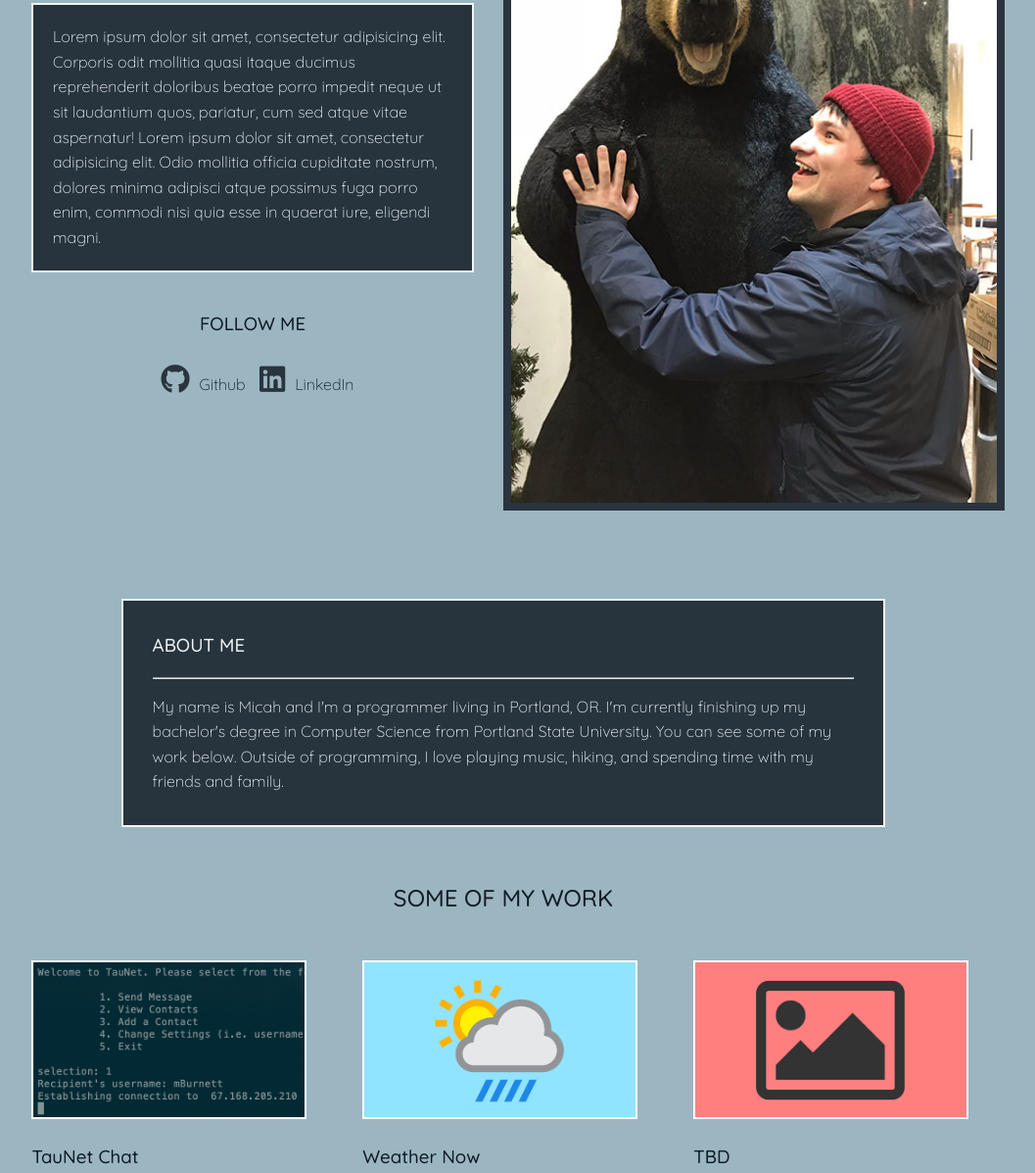
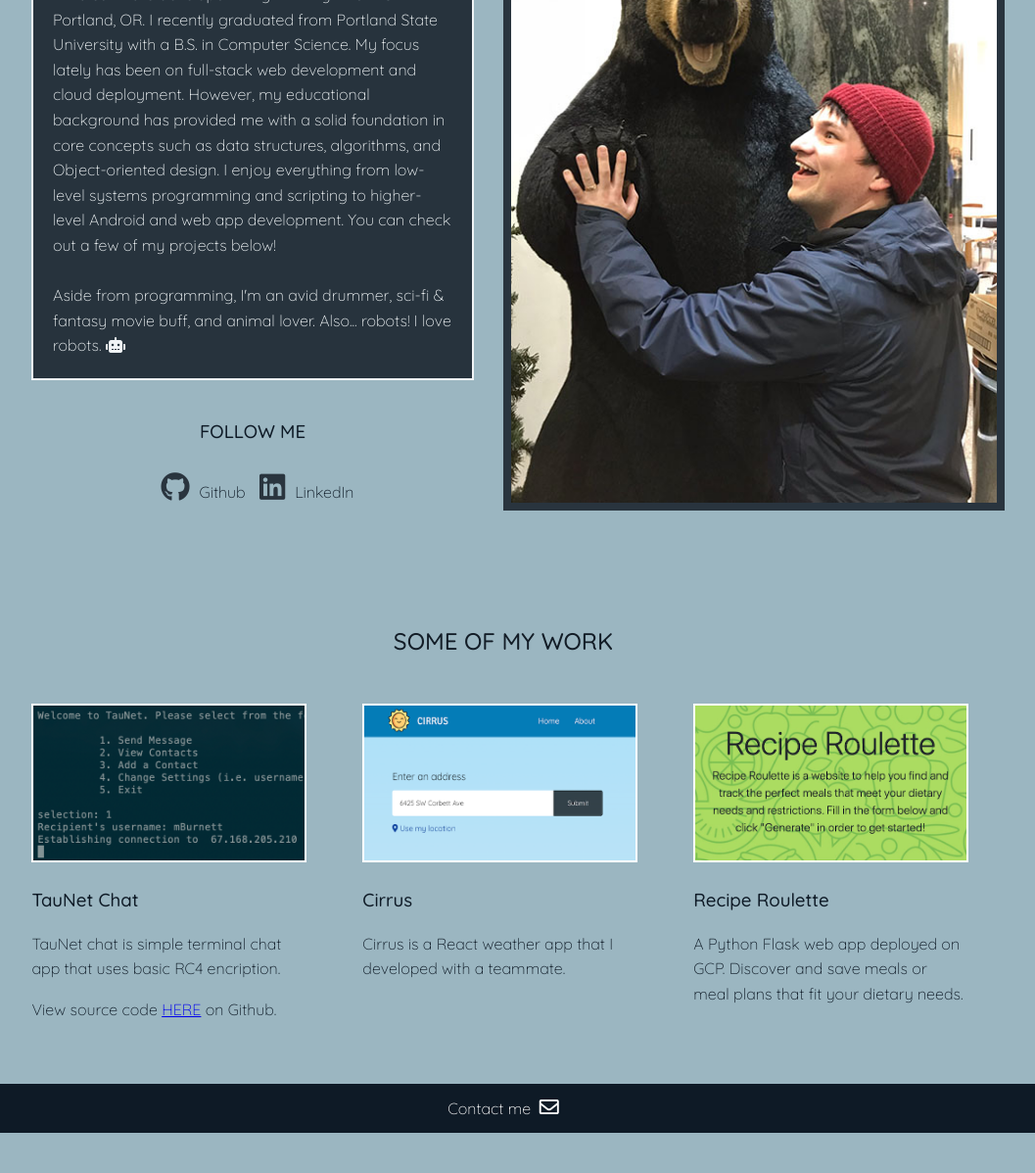
Before and after one commit to persistentlobster/my-portfolio, a plain HTML site: page index.html in a window 1280 px wide. Shown: the part 267-1464 px from the top of the page at 98% size, without its empty margins (126-1183 px from the left). After the commit the page ends 1423 px from the top, so only its background shows below. Drawn offline with Linux system fonts and the light colour scheme.

Commit message:
Update about section and projects

```diff
--- a/index.html
+++ b/index.html
@@ -24,13 +24,17 @@
     </header>
     <div class="container">
         <section id="main">
-            <h1>Hello. My name is Micah Burnett.</h1>
+            <h1>Hey there! I'm Micah.</h1>
             <p>
-                Lorem ipsum dolor sit amet, consectetur adipisicing elit. Corporis odit mollitia quasi
-                itaque ducimus reprehenderit doloribus beatae porro impedit neque ut sit laudantium quos,
-                pariatur, cum sed atque vitae aspernatur! Lorem ipsum dolor sit amet, consectetur
-                adipisicing elit. Odio mollitia officia cupiditate nostrum, dolores minima adipisci
-                atque possimus fuga porro enim, commodi nisi quia esse in quaerat iure, eligendi magni.
+                I'm a software developer living with my wife in SW Portland, OR. I recently graduated from Portland State University
+                with a B.S. in Computer Science. My focus lately has been on full-stack web development and
+                cloud deployment. However, my educational background has provided me with a solid foundation in core
+                concepts such as data structures, algorithms, and Object-oriented design. I enjoy everything
+                from low-level systems programming and scripting to higher-level Android
+                and web app development. You can check out a few of my projects below!<br><br>
+
+                Aside from programming, I'm an avid drummer, sci-fi & fantasy movie buff, and animal lover. Also... robots! I love robots.
+                <i class="fas fa-robot"></i>
             </p>
             <div class="social">
                 <h3>FOLLOW ME</h3>
@@ -41,7 +45,7 @@
         <div id='side-img'>
             <img src="links/micah-bear-sm.jpg">
         </div>
-        <div class="wrapper">
+        <!-- <div class="wrapper">
             <section id="about">
                 <h3>ABOUT ME</h3>
                 <hr>
@@ -52,7 +56,8 @@
                     playing music, hiking, and spending time with my friends and family.
                 </p>
             </section>
-        </div>
+        </div> -->
+        <div class="wrapper">
             <section id="projects">
                 <h2>SOME OF MY WORK</h2>
                     <div class="block" id="b1">
@@ -64,19 +69,19 @@
                         </p>
                     </div>
                     <div class="block" id="b2">
-                    <img src="links/weather-placeholder.png">
-                    <h3>Weather Now</h3>
-                    <p>Weather now is a weather app that a teammate and I are currently developing. Stay tuned!</p>
+                        <img src="links/cirrus_weather_screenshot.png">
+                        <h3>Cirrus</h3>
+                        <p>Cirrus is a React weather app that I developed with a teammate.</p>
                     </div>
                     <div class="block" id="b3">
-                    <img src="links/placeholder-resized.png">
-                    <h3>TBD</h3>
+                        <img src="links/recipe_roulette_screenshot.png">
+                        <h3>Recipe Roulette</h3>
                         <p>
-                        Lorem ipsum dolor sit amet, consectetur adipisicing elit. Ducimus minima debitis
-                        neque illo, dolore harum at repellat.
+                            A Python Flask web app deployed on GCP. Discover and save meals or meal plans that fit your dietary needs.
                         </p>
                     </div>
             </section>
+        </div>
     </div>
     <footer id="main-footer">
          <p>Contact me&nbsp;
--- a/style.css
+++ b/style.css
@@ -34,7 +34,7 @@ h1, h2, h3 {
 
 .wrapper {
     clear: both;
-    padding-top: 60px;
+    padding-top: 30px;
 }
 
 /********** Navbar ***********/
```
Also changed, not shown: links/cirrus_weather_screenshot.png (added), links/recipe_roulette_screenshot.png (added). Lines whose indentation alone changed are shown as unchanged.
